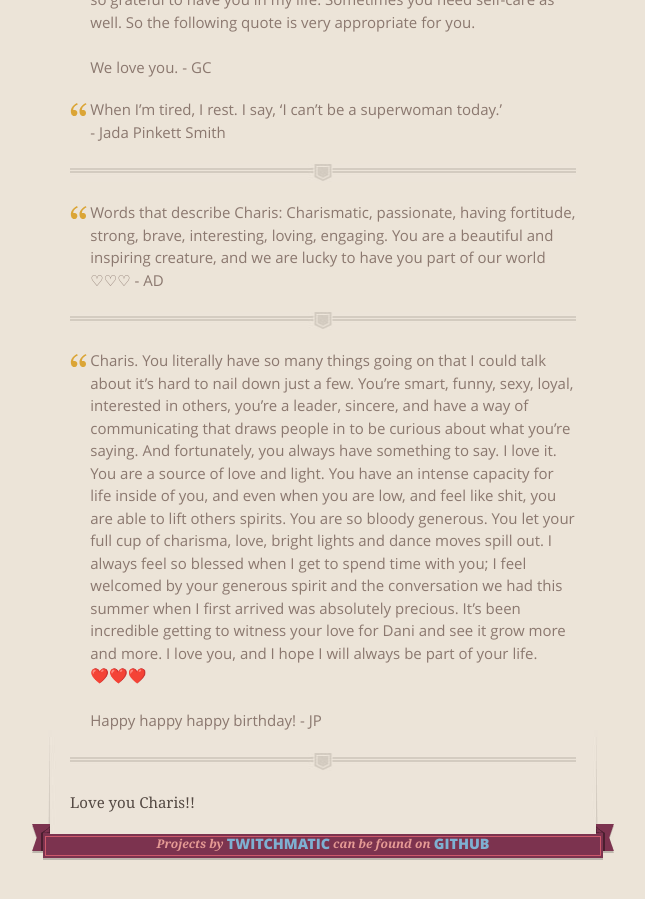
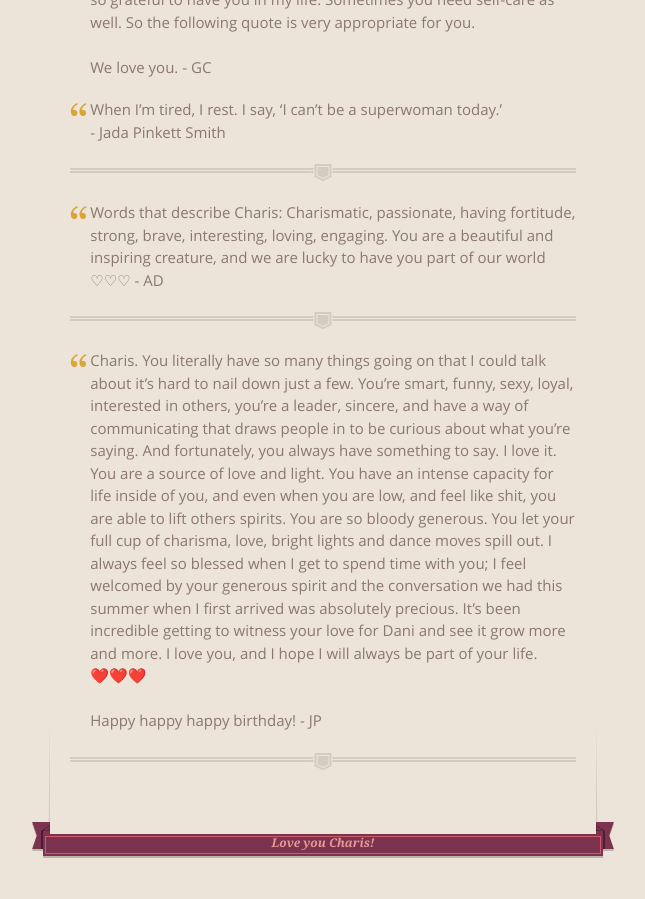
Before and after one commit to twitchmatic/twitchmatic.github.io, a Jekyll site: the page built from index.md, in a window 1280 px wide and 900 px high, scrolled down 2266 px. Shown: the whole window, without its empty margins (317-962 px from the left). Built offline with Jekyll 4.4.1, drawn with Linux system fonts in a browser that asks for light colours; nearby versions of some CDN libraries.

Commit message:
more changes

```diff
--- a/_layouts/default.html
+++ b/_layouts/default.html
@@ -57,12 +57,7 @@
       <footer>
         <span class="ribbon-outer">
           <span class="ribbon-inner">
-            {% if site.github.is_project_page %}
-              <p>this project by <a href="{{ site.github.owner_url }}">{{ site.github.owner_name }}</a> can be found on <a href="{{ site.github.repository_url }}">GitHub</a></p>
-            {% endif %}
-            {% if site.github.is_user_page %}
-              <p>Projects by <a href="{{ site.github.owner_url }}">{{ site.github.owner_name }}</a> can be found on <a href="{{ site.github.repository_url }}">GitHub</a></p>
-            {% endif %}
+              <p>Love you Charis!</p>
           </span>
           <span class="left-tail"></span>
           <span class="right-tail"></span>
--- a/index.md
+++ b/index.md
@@ -84,5 +84,4 @@ You literally have so many things going on that I could talk about it’s hard t
 Happy happy happy birthday! - JP
 
 * * *
-
-Love you Charis!!
+<br>
```
